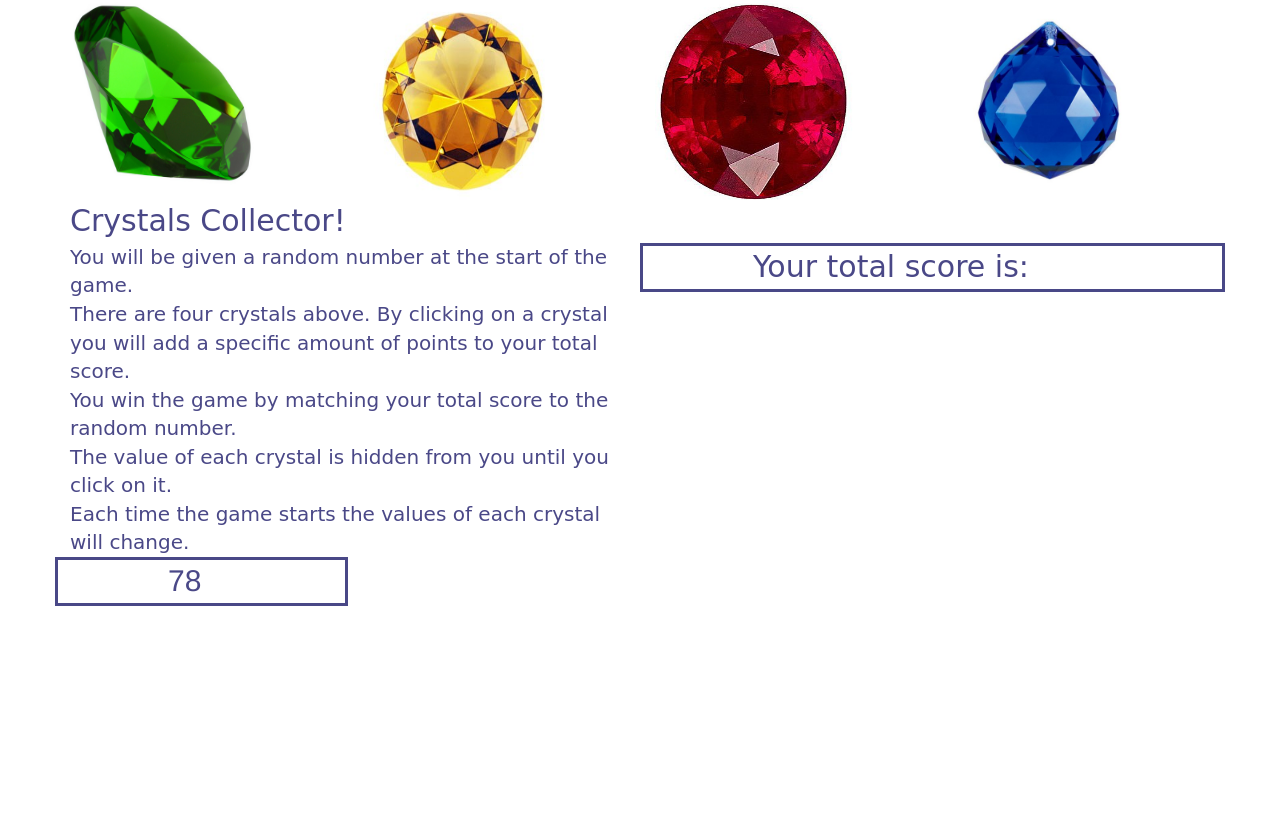
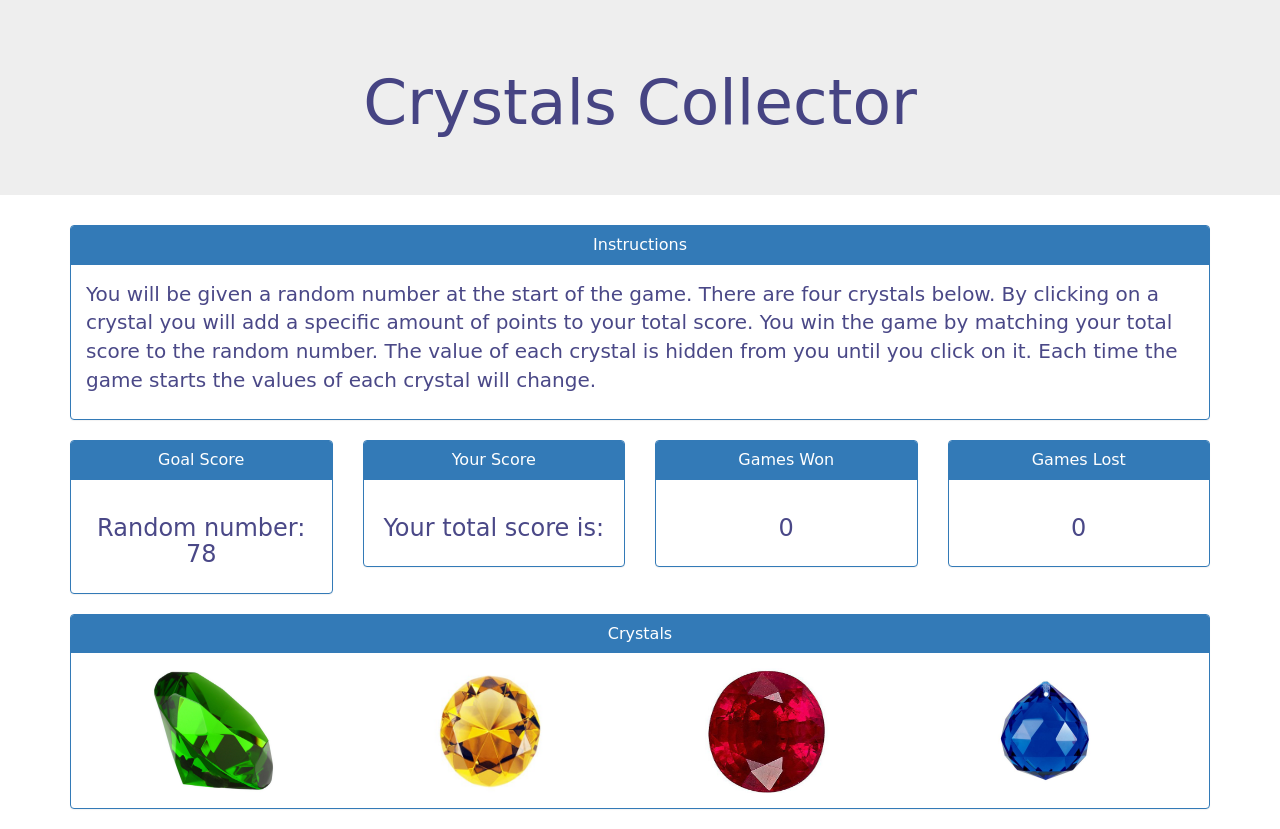
Before and after one commit to peterjuff/Crystals-Collector, a plain HTML site: page index.html in a window 1280 px wide. Before the commit the page ends 800 px from the top, so only its background shows below. Drawn offline with nearby package versions, Linux system fonts and the light colour scheme; a web font is replaced by a local one.

Commit message:
layout revamped

```diff
--- a/assets/css/style.css
+++ b/assets/css/style.css
@@ -2,35 +2,16 @@ body {
     font-size: 20px;
     color: rgba(8, 6, 92, 0.733);
 
-
 }
 
-#title {
-    font-size: 30px;
-    font-style: bold;
-    font-family: 'Yatra One', cursive;
 
+#red, #yellow, #blue, #green {
+    height: 125px;
+    width: 125px;
+    margin-left: 50px;
 }
 
-#randNumb, #totalScore {
 
-    font-size: 30px;
-    border-style: solid;
-    padding-left: 110px;
-
-
-}
-
-#red, #yellow, #blue {
-    height: 200px;
-    width: 200px;
-}
-
-#green {
-    height: 185px;
-    width: 185px;
-}
-
-#words, #totalScore {
+#inst, #totalScore, .jumbotron, h3, p {
     font-family: 'Yatra One', cursive;
 }
--- a/assets/javascript/game.js
+++ b/assets/javascript/game.js
@@ -32,7 +32,7 @@ var losses = 0;
 function start() {
     //comp will randomly generate a number between 19-120
     var randNumb = Math.floor((Math.random() * 120) + 19);
-    $("#randNumb").html(randNumb);
+    $("#randNumb").html("Random number: " + randNumb);
 
     //random numbers assigned to each crystal
     crystals.green.value = Math.floor((Math.random() * 12) + 1);
@@ -46,11 +46,7 @@ function start() {
 //starts game
 start();
 
-$("#green").click(function() {
-    $("#green").text(crystals.green.value);
-    console.log(crystals.green.value);
 
-});
 
 
 
--- a/index.html
+++ b/index.html
@@ -11,7 +11,103 @@
     <title>Crystals Collector!</title>
 </head>
 <body>
+
+    <div class="jumbotron">
+        <h1 class="text-center">Crystals Collector</h1>
+    </div>
+
     <div class="container">
+        <div class="row">
+            <div class="col-md-12">
+                <div class="panel panel-primary">
+                    <div class="panel-heading">
+                        <h3 class="panel-title text-center">
+                            Instructions
+                        </h3>
+                    </div>
+                    <div class="panel-body">
+                        <p>
+                            You will be given a random number at the start of the game. There are four crystals
+                            below. By clicking on a crystal you will add a specific amount of points to your total score.
+                            You win the game by matching your total score to the random number. The value of each crystal is
+                            hidden from you until you click on it. Each time the game starts the values of each crystal
+                            will change.
+
+                        </p>
+                    </div>
+                </div>
+            </div>
+        </div>
+
+        <div class="row">
+            <div class="col-md-3">
+                <div class="panel panel-primary">
+                    <div class="panel-heading">
+                        <h3 class="panel-title text-center">Goal Score</h3>
+                    </div>
+                    <div class="panel-body">
+                        <h3 class="text-center" id="randNumb"></h3>
+                    </div>
+                </div>
+            </div>
+            <div class="col-md-3">
+                <div class="panel panel-primary">
+                    <div class="panel-heading">
+                        <h3 class="panel-title text-center">Your Score</h3>
+                    </div>
+                    <div class="panel-body">
+                        <h3 class="text-center" id="totalScore"></h3>
+                    </div>
+                </div>
+            </div>
+            <div class="col-md-3">
+                <div class="panel panel-primary">
+                    <div class="panel-heading">
+                        <h3 class="panel-title text-center">Games Won</h3>
+                     </div>
+                     <div class="panel-body">
+                        <h3 class="text-center" id="wins">0</h3>
+                     </div>
+                </div>
+            </div>
+            <div class="col-md-3">
+                <div class="panel panel-primary">
+                    <div class="panel-heading">
+                        <h3 class="panel-title text-center">Games Lost</h3>
+                    </div>
+                    <div class="panel-body">
+                        <h3 class="text-center" id="losses">0</h3>
+                    </div>
+                </div>
+            </div>
+
+        </div>
+
+        <div class="row">
+            <div class="col-md-12">
+                <div class="panel panel-primary">
+                    <div class="panel-heading">
+                        <h3 class="panel-title text-center">
+                            Crystals
+                        </h3>
+                    </div>
+                    <div class="panel-body">
+                        <div class="col-md-3">
+                            <img id="green" src="assets/images/green.jpg" alt="emerald"></div>
+                        <div class="col-md-3">
+                             <img id="yellow" src="assets/images/yellow.jpg" alt="yellow crystal"></div>
+                        <div class="col-md-3">
+                            <img id="red" src="assets/images/red.jpg" alt="ruby"></div>
+                        <div class="col-md-3">
+                            <img id="blue" src="assets/images/blue.jpg" alt="blue crystal"></div>
+                    </div>
+                </div>
+            </div>
+        </div>
+
+
+    </div>
+    <!-- <div class="container">
         <div class="row">
             <div class="col-md-3">
                 <img id="green" src="assets/images/green.jpg" alt="emerald"></div>
@@ -32,20 +128,21 @@
         </div>
 
         <div class="row">
-            <div class="col-md-6" id="words">
-                You will be given a random number at the start of the game. <br> There are four crystals
-                above. By clicking on a crystal you will add a specific amount of points to your total score. <br>
-                You win the game by matching your total score to the random number. <br> The value of each crystal is
-                hidden from you until you click on it. <br> Each time the game starts the values of each crystal
+            <div class="col-md-12" id="inst">
+                You will be given a random number at the start of the game. There are four crystals
+                above. By clicking on a crystal you will add a specific amount of points to your total score.
+                You win the game by matching your total score to the random number. The value of each crystal is
+                hidden from you until you click on it. Each time the game starts the values of each crystal
                 will change.
             </div>
-             <div class="col-md-6" id="totalScore"></div>
         </div>
 
         <div class="row">
-            <div class="col-md-3" id="randNumb"></div>
-            <div class="col-md-6"></div>
-            <!-- <div class="col-md-3" id="totalScore"></div> -->
+            <div class="col-md-3">
+                <div class="panel panel-default" id="randNumb"></div>
+            </div>
+            <div class="col-md-3"></div>
+            <div class="col-md-3" id="totalScore"></div>
         </div>
 
         <div class="row">
@@ -54,7 +151,7 @@
             <div class="col-md-4" id="losses"></div>
         </div>
 
-    </div>
+    </div> -->
 
 <script type="text/javascript" src="assets/javascript/game.js"></script>
 </body>
```
